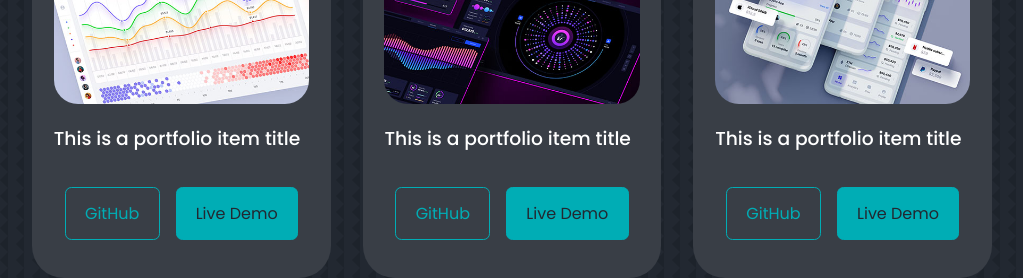
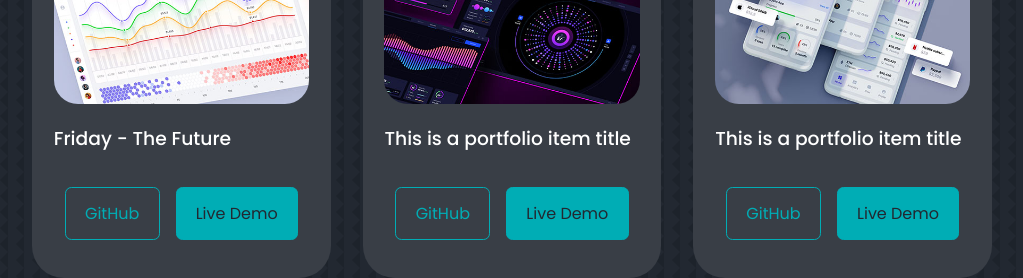
Before and after one commit to imshambles/portfolio, a React (Create React App) app: page / in a window 1280 px wide. Shown: the part 3700-3978 px from the top of the page, without its empty margins (128-1151 px from the left). Built offline with nearby package versions, Linux system fonts and the light colour scheme.

Commit message:
added friday

```diff
--- a/src/components/portfolio/Portfolio.jsx
+++ b/src/components/portfolio/Portfolio.jsx
@@ -18,10 +18,10 @@ const Portfolio = () => {
           <div className="portfolio_item-image">
             <img src={IMG1} alt="Project1" />
           </div>
-          <h3>This is a portfolio item title</h3>
+          <h3>Friday - The Future</h3>
           <div className="portfolio_item-cta">
             <a
-              href="https://github.com"
+              href="https://github.com/imshambles/friday"
               className="btn"
               target="_blank"
               rel="noreferrer"
@@ -29,7 +29,7 @@ const Portfolio = () => {
               GitHub
             </a>
             <a
-              href="https://github.com"
+              href="https://friday-six.vercel.app/"
               className="btn btn-primary"
               target="_blank"
               rel="noreferrer"
```
